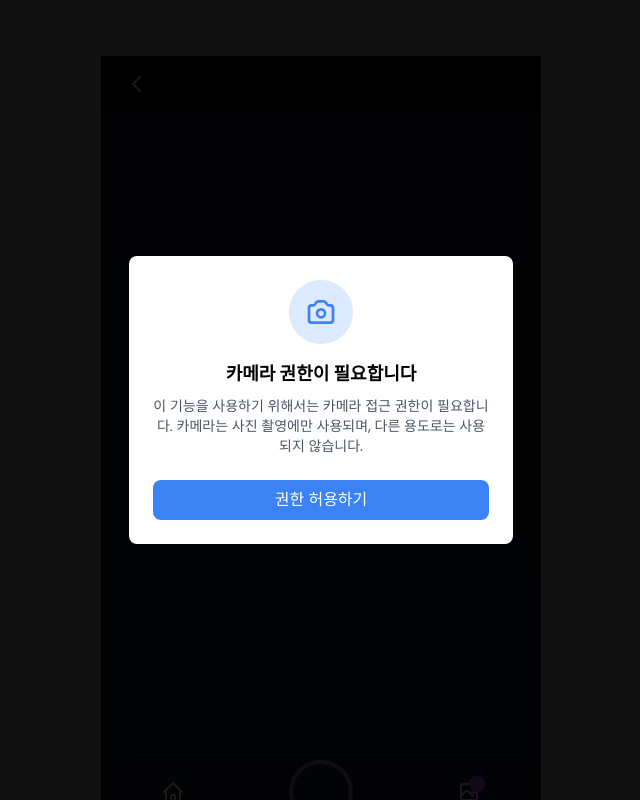
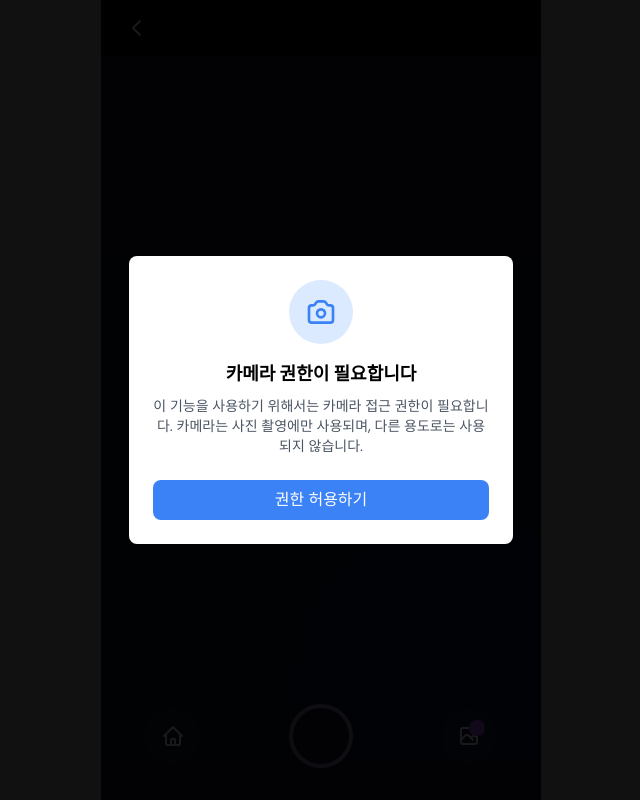
Before and after one commit to Nong-Mo/Frontend, a React (Create React App) app: page /scan in a window 1280 px wide. Shown: the top 800 px of the page, without its empty margins (319-959 px from the left). Built offline with nearby package versions, Linux system fonts and the light colour scheme.

Commit message:
[Style] 전체 페이지 패딩 탑 없앰

```diff
--- a/src/App.tsx
+++ b/src/App.tsx
@@ -12,7 +12,7 @@ import Player from "./pages/Player";
 
 const App = () => {
   return (
-    <div className="pt-14 main-wrapper flex justify-center item-center min-h-screen">
+    <div className=" main-wrapper flex justify-center item-center min-h-screen">
       <Router>
         <main className="content-container flex justify-center w-440 h-[956px] relative">
           <Routes>
```
